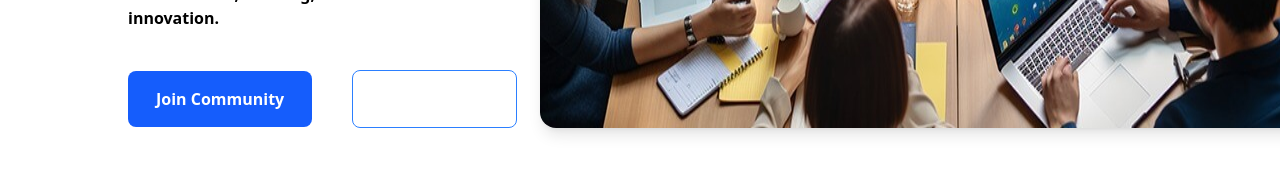
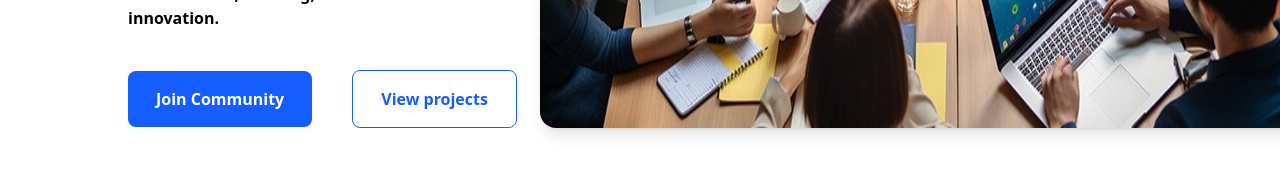
Before and after one commit to Kite-IPS/Ips_Portfolio, a React (Vite) app in the folder Client/: page / in a window 1280 px wide. Shown: the part 617-795 px from the top of the page. Built offline with nearby package versions, Linux system fonts and the light colour scheme.

Commit message:
Ui fixed by yogesh

```diff
--- a/Client/src/Components/Button.jsx
+++ b/Client/src/Components/Button.jsx
@@ -7,7 +7,7 @@ const Button = ({ children, type, color, onclick }) => {
       onClick={onclick}
       className={clsx(
         "px-7 py-4 rounded-lg cursor-pointer",
-        type === "filled" ? `bg-${color} text-white` : `border border-${color} text-white`
+        type === "filled" ? `bg-${color} text-white` : `border border-${color} text-${color}`,
       )}
     >
       {children}
--- a/Client/src/Components/Header.jsx
+++ b/Client/src/Components/Header.jsx
@@ -28,7 +28,7 @@ const Header = () => {
             </ul>
             <div>
                 <button
-                    className='text-white px-5 py-2 rounded-lg bg-blue-600 font-medium cursor-pointer transition-all duration-300 hover:bg-blue-700 '
+                    className='text-white px-5 py-2 rounded-lg bg-blue-600 font-medium cursor-pointer transition-all duration-300 hover:bg-blue-600 '
                     onClick={handleJoinCommunity}
                 >
                     Join Community
--- a/Client/src/Pages/LandingPage.jsx
+++ b/Client/src/Pages/LandingPage.jsx
@@ -49,6 +49,7 @@ const LandingPage = () => {
                         {/* Animated Text with Smooth Transition */}
                         <h1 className='font-bold text-6xl mokoto-text leading-[75px]'>
                             Welcome to IPS TECH
+                            <br />
                             <span className={`fade-text ${fade ? 'fade-in' : 'fade-out'}`}>
                                 {words[currentWordIndex]}
                             </span>
@@ -61,7 +62,7 @@ const LandingPage = () => {
                         <div className='font-semibold flex items-center gap-10'>
                             <Button onclick={() => navigate('/join-community')} type={'filled'} color={'blue-600'}>Join Community</Button>
                             <Link to='projects' smooth={true} duration={1000}>
-                                <Button type={'outlined'} color={'blue-500'}>View projects</Button>
+                                <Button type={'outlined'} color={'blue-600'}>View projects</Button>
                             </Link>
                         </div>
                     </div>
```
